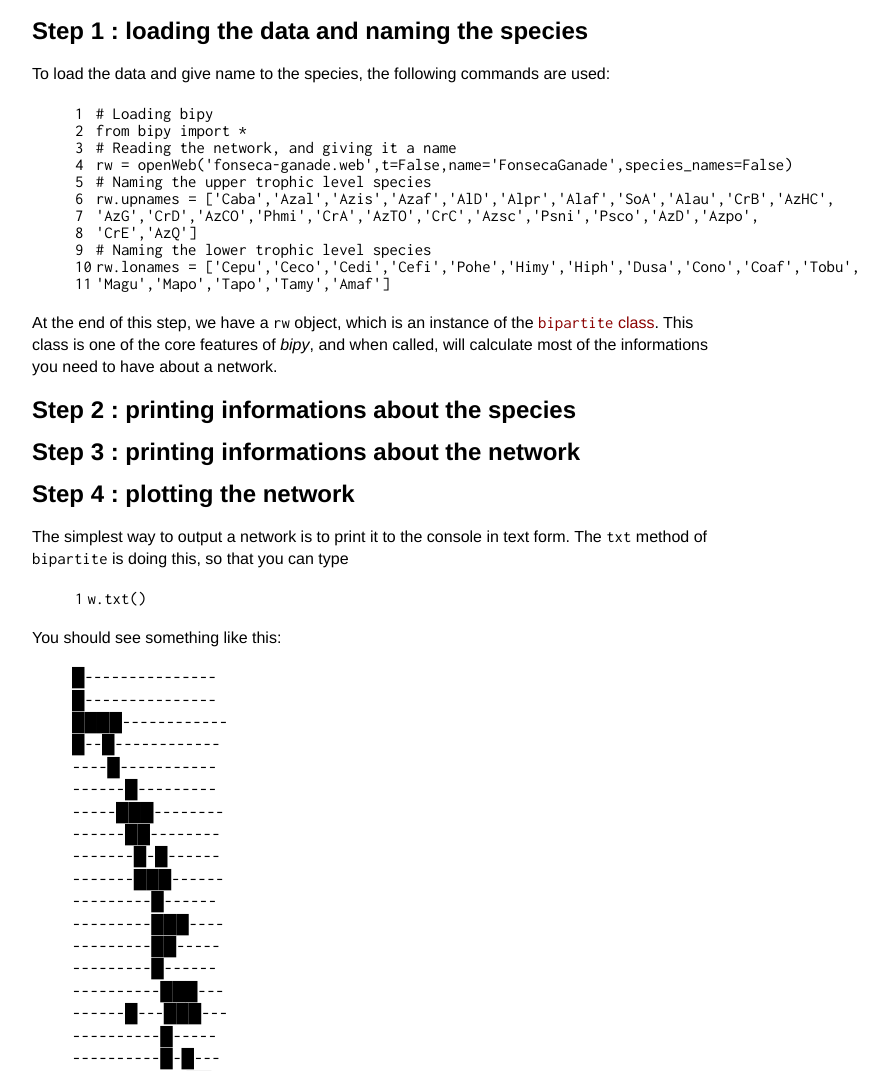
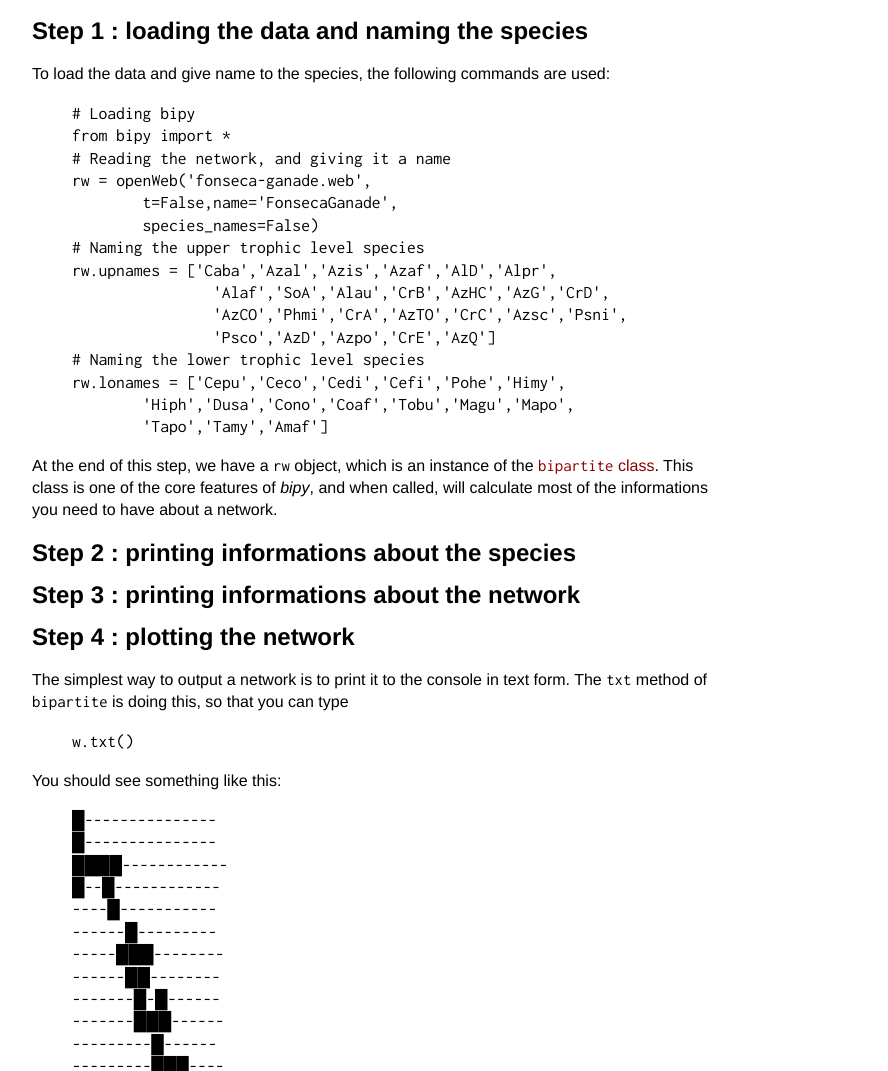
Before and after one commit to tpoisot/bipy, a Jekyll site: the page built from tutorial/index.md, in a window 1280 px wide and 1400 px high. Shown: the part 329-1400 px from the top of the window, without its empty margins (358-1246 px from the left). Built offline with Jekyll 4.4.1, drawn with Linux system fonts in a browser that asks for light colours; some of the changed text lies outside the part shown.

Commit message:
removed linenos

```diff
--- a/tutorial/index.md
+++ b/tutorial/index.md
@@ -13,18 +13,22 @@ This tutorial require that you have installed *bipy* in your local Python distri
 
 To load the data and give name to the species, the following commands are used:
 
-{% highlight python linenos %}
+{% highlight python %}
 # Loading bipy
 from bipy import *
 # Reading the network, and giving it a name
-rw = openWeb('fonseca-ganade.web',t=False,name='FonsecaGanade',species_names=False)
+rw = openWeb('fonseca-ganade.web',
+	t=False,name='FonsecaGanade',
+	species_names=False)
 # Naming the upper trophic level species
-rw.upnames = ['Caba','Azal','Azis','Azaf','AlD','Alpr','Alaf','SoA','Alau','CrB','AzHC',
-'AzG','CrD','AzCO','Phmi','CrA','AzTO','CrC','Azsc','Psni','Psco','AzD','Azpo',
-'CrE','AzQ']
+rw.upnames = ['Caba','Azal','Azis','Azaf','AlD','Alpr',
+		'Alaf','SoA','Alau','CrB','AzHC','AzG','CrD',
+		'AzCO','Phmi','CrA','AzTO','CrC','Azsc','Psni',
+		'Psco','AzD','Azpo','CrE','AzQ']
 # Naming the lower trophic level species
-rw.lonames = ['Cepu','Ceco','Cedi','Cefi','Pohe','Himy','Hiph','Dusa','Cono','Coaf','Tobu',
-'Magu','Mapo','Tapo','Tamy','Amaf']
+rw.lonames = ['Cepu','Ceco','Cedi','Cefi','Pohe','Himy',
+	'Hiph','Dusa','Cono','Coaf','Tobu','Magu','Mapo',
+	'Tapo','Tamy','Amaf']
 {% endhighlight %}
 
 At the end of this step, we have a `rw` object, which is an instance of the [`bipartite` class]({{ site.url }}/reference/classes/bipartite/). This class is one of the core features of *bipy*, and when called, will calculate most of the informations you need to have about a network.
@@ -37,7 +41,7 @@ At the end of this step, we have a `rw` object, which is an instance of the [`bi
 
 The simplest way to output a network is to print it to the console in text form. The `txt` method of `bipartite` is doing this, so that you can type
 
-{% highlight python linenos %}
+{% highlight python %}
 w.txt()
 {% endhighlight %}
 
@@ -75,7 +79,7 @@ Full blocks correspond to interactions, and dashes correspond to no interactions
 
 Of course, *bipy* offers more pleasing ways to plot networks, using *PyX*. There are two broad categories of plots: as a matrix (like the text version above), and as beads connected by strings. Both of them are handled by the `plot` method of `bipartite`, which provides several options.
 
-{% highlight python linenos %}
+{% highlight python %}
 # Plot as a matrix, to reflect nestedness
 # with colors
 w.plot(asNest=True,asBeads=False,color=True)
@@ -92,7 +96,7 @@ w.plot(asNest=True,asBeads=True)
 
 Robustness to extinctions is done by removing species from either trophic level, and counting the number of species from the other trophic levels with no links remaining. When creating a `bipartite` object, a `robustness` class is created. This class has several methods, corresponding to different extinction scenarios. To perform the complete analysis, type:
 
-{% highlight python linenos %}
+{% highlight python %}
 w.robustness.do_random(200)
 w.robustness.do_stog(1)
 w.robustness.do_gtos(1)
@@ -100,13 +104,13 @@ w.robustness.do_gtos(1)
 
 The `do_` commands correspond to the different extinction scenarios (resp. at random, from specialists to generalists, and from generalists to specialists). By convention, each of these function accept one argument, corresponding to the number of replicates to do. The `robustness` class has a `__str__` methodm so that you can view the results of the analysis with
 
-{% highlight python linenos %}
+{% highlight python %}
 print w.robustness
 {% endhighlight %}
 
 In addition, there is a plot method associated to this class, so that you can have a visual output of the analysis using *PyX*.
 
-{% highlight python linenos %}
+{% highlight python %}
 print w.robustness.plot()
 {% endhighlight %}
 
```
Also changed, not shown: faq/index.md (+2 -2 lines), reference/classes/tests/index.md (+4 -4 lines), reference/networklevel/nestedness/index.md (+1 -1 lines), reference/specieslevel/contribution/index.md (+2 -2 lines), reference/specieslevel/specificity/index.md (+3 -2 lines).
